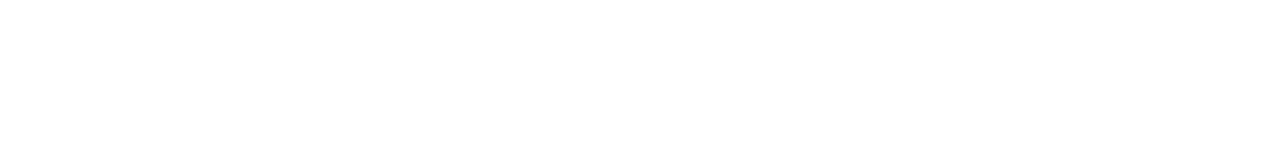
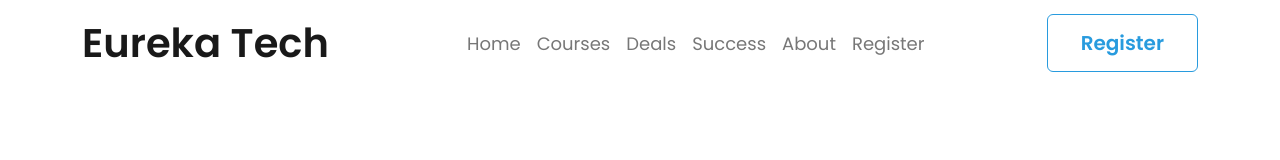
Before and after one commit to abusayem68/eureka-tech, a plain HTML site: page index.html in a window 1280 px wide. Drawn offline with Linux system fonts and the light colour scheme; files whose address does not match are found by name.

Commit message:
navbar done

```diff
--- a/index.html
+++ b/index.html
@@ -1,17 +1,38 @@
 <!DOCTYPE html>
 <html lang="en">
-<head>
-    <meta charset="UTF-8">
-    <meta http-equiv="X-UA-Compatible" content="IE=edge">
-    <meta name="viewport" content="width=device-width, initial-scale=1.0">
+  <head>
+    <meta charset="UTF-8" />
+    <meta http-equiv="X-UA-Compatible" content="IE=edge" />
+    <meta name="viewport" content="width=device-width, initial-scale=1.0" />
     <title>Eureka Tech</title>
     <!-- Bootstrap -->
-    <link rel="stylesheet" href="/bootstrap/css/bootstrap.min.css">
+    <link rel="stylesheet" href="/bootstrap/css/bootstrap.min.css" />
     <!-- Bootstrap -->
-    <link rel="stylesheet" href="style.css">
-</head>
-<body>
+    <link rel="stylesheet" href="style.css" />
+  </head>
+  <body>
+    <header>
+      <div class="container">
+        <nav class="navbar navbar-expand-lg">
+          <a class="navbar-brand" href="#">Eureka Tech</a>
 
+          <button class="navbar-toggler" type="button" data-bs-toggle="collapse" data-bs-target="#navbarSupportedContent" aria-controls="navbarSupportedContent" aria-expanded="false" aria-label="Toggle navigation">
+            <span class="navbar-toggler-icon"></span>
+          </button>
+          <div class="collapse navbar-collapse" id="navbarSupportedContent">
+            <ul class="navbar-nav mx-auto align-items-center">
+              <li class="nav-item"><a class="nav-link" href="#">Home</a></li>
+              <li class="nav-item"><a class="nav-link" href="">Courses</a></li>
+              <li class="nav-item"><a class="nav-link" href="">Deals</a></li>
+              <li class="nav-item"><a class="nav-link" href="">Success</a></li>
+              <li class="nav-item"><a class="nav-link" href="">About</a></li>
+              <li class="nav-item"><a class="nav-link" href="">Register</a></li>
+            </ul>
+          </div>
+          <button type="button" id="register-btn" class="d-none d-lg-block btn btn-common">Register</button>
+        </nav>
+      </div>
+    </header>
     <script src="/bootstrap//js/bootstrap.bundle.min.js"></script>
-</body>
+  </body>
 </html>
--- a/style.css
+++ b/style.css
@@ -0,0 +1,29 @@
+/* google Fonts */
+@import url("https://fonts.googleapis.com/css2?family=Poppins:wght@400;600&display=swap");
+/* google Fonts */
+* {
+  font-family: "Poppins", sans-serif;
+}
+.navbar-brand {
+  font-weight: 600;
+  font-size: 40px;
+}
+.nav-link {
+  color: #777777;
+  font-size: 18px;
+  font-weight: 400;
+}
+.nav-link:hover{
+    color: #4A4A4A;
+}
+.btn-common {
+  color: #289bde;
+  font-size: 20px;
+  font-weight: 600;
+  border: 1px solid #289bde;
+  padding: 13px 33px;
+}
+#register-btn:hover {
+  color: #ffffff;
+  background-color: #289bde;
+}
```
